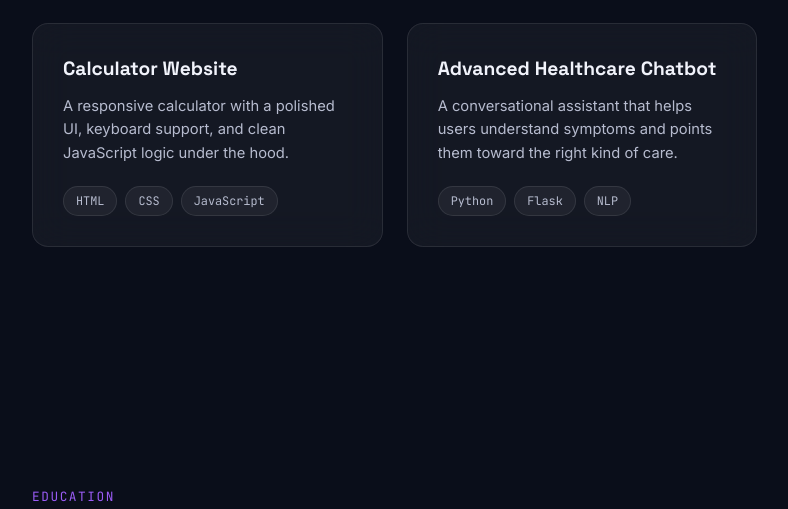
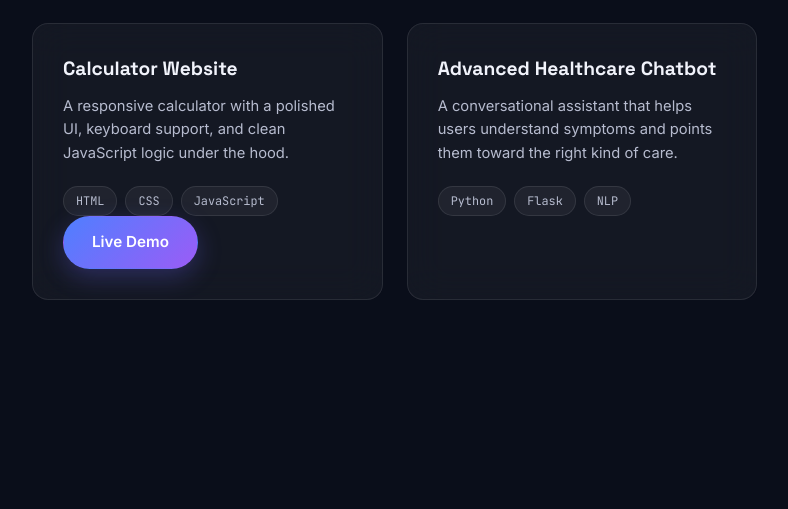
Before and after one commit to Pavithirajeganathan/portfolio-website, a Flask app: page / in a window 1280 px wide. Shown: the part 2746-3255 px from the top of the page, without its empty margins (58-846 px from the left). Run offline with Flask 3, Linux system fonts and the light colour scheme; some libraries are stand-ins or nearby versions.

Commit message:
Enhance project section with demo links
Added demo link functionality for projects.

```diff
--- a/templates/index.html
+++ b/templates/index.html
@@ -115,17 +115,31 @@
   <div class="section-inner">
     <p class="section-eyebrow">Projects</p>
     <h2 class="section-title">Selected work</h2>
+
     <div class="projects-grid">
       {% for project in projects %}
       <article class="project-card glass-card">
         <div class="project-glow" aria-hidden="true"></div>
+
         <h3 class="project-title">{{ project.title }}</h3>
+
         <p class="project-desc">{{ project.description }}</p>
+
         <div class="project-tech">
           {% for tech in project.tech %}
           <span class="tech-pill">{{ tech }}</span>
           {% endfor %}
         </div>
+
+        {% if project.demo %}
+        <div class="project-links">
+          <a href="{{ project.demo }}" target="_blank" rel="noopener noreferrer" class="btn btn-primary">
+            Live Demo
+
+          </a>
+        </div>
+        {% endif %}
+
       </article>
       {% endfor %}
     </div>
```
Lines whose indentation alone changed are shown as unchanged.
